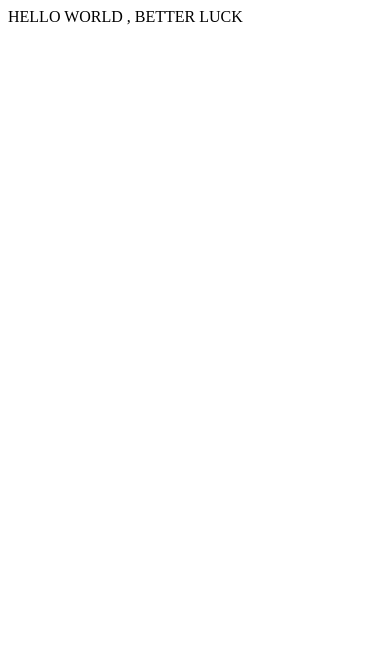
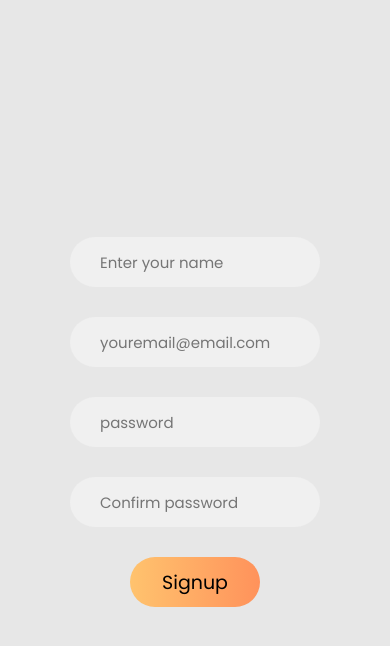
Before and after one commit to kamaleshyt/classRoom, a React (Vite) app in the folder student_managment/: page / in a window 390 px wide. Shown: the top 646 px of the page. Built offline with nearby package versions, Linux system fonts and the light colour scheme.

Commit message:
frondendsignup

```diff
--- a/student_managment/src/App.jsx
+++ b/student_managment/src/App.jsx
@@ -1,9 +1,9 @@
-
+import SignUp from './pages/signup'
 
 function App() {
 
   return (
-<>HELLO WORLD , BETTER LUCK </>
+<SignUp/>
   )
 }
 
--- /dev/null
+++ b/student_managment/src/pages/index.style.css
@@ -0,0 +1,266 @@
+@import url(
+"https://fonts.googleapis.com/css2?family=Poppins:ital,wght@0,100;0,200;0,300;0,400;0,500;0,600;0,700;0,800;0,900;1,100;1,200;1,300;1,400;1,500;1,600;1,700;1,800;1,900&display=swap");
+
+* {
+    margin: 0;
+    padding: 0;
+    box-sizing: border-box;
+    font-family: "Poppins", sans-serif;
+}
+
+body {
+    height: 100vh;
+    width: 100vw;
+    display: flex;
+    justify-content: center;
+    align-items: center;
+    flex-direction: column;
+    gap: 30px;
+    background-color: rgb(231, 231, 231);
+}
+
+header {
+    width: 100%;
+    display: flex;
+    flex-direction: column;
+    align-items: center;
+    justify-content: center;
+    gap: 8px;
+}
+
+.heading {
+    color: green;
+}
+
+.title {
+    font-weight: 400;
+    letter-spacing: 1.5px;
+}
+
+.container {
+    height: 600px;
+    width: 500px;
+    background-color: hwb(249 76% 10%);
+    box-shadow: 8px 8px 20px rgb(128, 128, 128);
+    position: relative;
+    overflow: hidden;
+}
+
+.btn {
+    height: 60px;
+    width: 300px;
+    margin: 20px auto;
+    box-shadow: 10px 10px 30px rgb(254, 215, 188);
+    border-radius: 50px;
+    display: flex;
+    justify-content: space-around;
+    align-items: center;
+}
+
+.login,
+.signup {
+    font-size: 22px;
+    border: none;
+    outline: none;
+    background-color: transparent;
+    position: relative;
+    cursor: pointer;
+}
+
+.slider {
+    height: 60px;
+    width: 150px;
+    border-radius: 50px;
+    background-image: linear-gradient(to right,
+            rgb(255, 195, 110),
+            rgb(255, 146, 91));
+    position: absolute;
+    top: 20px;
+    left: 100px;
+    transition: all 0.5s ease-in-out;
+}
+
+.moveslider {
+    left: 250px;
+}
+
+.form-section {
+    height: 500px;
+    width: 1000px;
+    padding: 20px 0;
+    display: flex;
+    position: relative;
+    transition: all 0.5s ease-in-out;
+    left: 0px;
+}
+
+.form-section-move {
+    left: -500px;
+}
+
+.login-box,
+.signup-box {
+    height: 100%;
+    width: 500px;
+    display: flex;
+    flex-direction: column;
+    align-items: center;
+    justify-content: center;
+    padding: 0px 40px;
+}
+
+.login-box {
+    gap: 50px;
+}
+
+.signup-box {
+    gap: 30px;
+}
+
+.ele {
+    height: 60px;
+    width: 400px;
+    outline: none;
+    border: none;
+    color: rgb(77, 77, 77);
+    background-color: rgb(240, 240, 240);
+    border-radius: 50px;
+    padding-left: 30px;
+    font-size: 18px;
+}
+
+.clkbtn {
+    height: 60px;
+    width: 150px;
+    border-radius: 50px;
+    background-image: linear-gradient(to right,
+            rgb(255, 195, 110),
+            rgb(255, 146, 91));
+    font-size: 22px;
+    border: none;
+    cursor: pointer;
+}
+
+/* For Responsiveness of the page */
+
+@media screen and (max-width: 650px) {
+    .container {
+        height: 600px;
+        width: 300px;
+    }
+
+    .title {
+        font-size: 15px;
+    }
+
+    .btn {
+        height: 50px;
+        width: 200px;
+        margin: 20px auto;
+    }
+
+    .login,
+    .signup {
+        font-size: 19px;
+    }
+
+    .slider {
+        height: 50px;
+        width: 100px;
+        left: 50px;
+    }
+
+    .moveslider {
+        left: 150px;
+    }
+
+    .form-section {
+        height: 500px;
+        width: 600px;
+    }
+
+    .form-section-move {
+        left: -300px;
+    }
+
+    .login-box,
+    .signup-box {
+        height: 100%;
+        width: 300px;
+    }
+
+    .ele {
+        height: 50px;
+        width: 250px;
+        font-size: 15px;
+    }
+
+    .clkbtn {
+        height: 50px;
+        width: 130px;
+        font-size: 19px;
+    }
+}
+
+@media screen and (max-width: 320px) {
+    .container {
+        height: 600px;
+        width: 250px;
+    }
+
+    .heading {
+        font-size: 30px;
+    }
+
+    .title {
+        font-size: 10px;
+    }
+
+    .btn {
+        height: 50px;
+        width: 200px;
+        margin: 20px auto;
+    }
+
+    .login,
+    .signup {
+        font-size: 19px;
+    }
+
+    .slider {
+        height: 50px;
+        width: 100px;
+        left: 27px;
+    }
+
+    .moveslider {
+        left: 127px;
+    }
+
+    .form-section {
+        height: 500px;
+        width: 500px;
+    }
+
+    .form-section-move {
+        left: -250px;
+    }
+
+    .login-box,
+    .signup-box {
+        height: 100%;
+        width: 250px;
+    }
+
+    .ele {
+        height: 50px;
+        width: 220px;
+        font-size: 15px;
+    }
+
+    .clkbtn {
+        height: 50px;
+        width: 130px;
+        font-size: 19px;
+    }
+}
--- /dev/null
+++ b/student_managment/src/pages/signup/index.jsx
@@ -0,0 +1,26 @@
+import React from 'react';
+import '../index.style.css'
+
+const index = () => {
+  return (
+    <div>
+         <div class="signup-box">
+                <input type="text"
+                       class="name ele"
+                       placeholder="Enter your name"/>
+                <input type="email"
+                       class="email ele"
+                       placeholder="youremail@email.com"/>
+                <input type="password"
+                       class="password ele"
+                       placeholder="password"/>
+                <input type="password"
+                       class="password ele"
+                       placeholder="Confirm password"/>
+                <button class="clkbtn">Signup</button>
+            </div>
+    </div>
+  );
+}
+
+export default index;
```
Also changed, not shown: student_managment/src/pages/signin/index.jsx (added, +19 -0 lines), student_managment/src/pages/signup/sample.html (added, +65 -0 lines).
